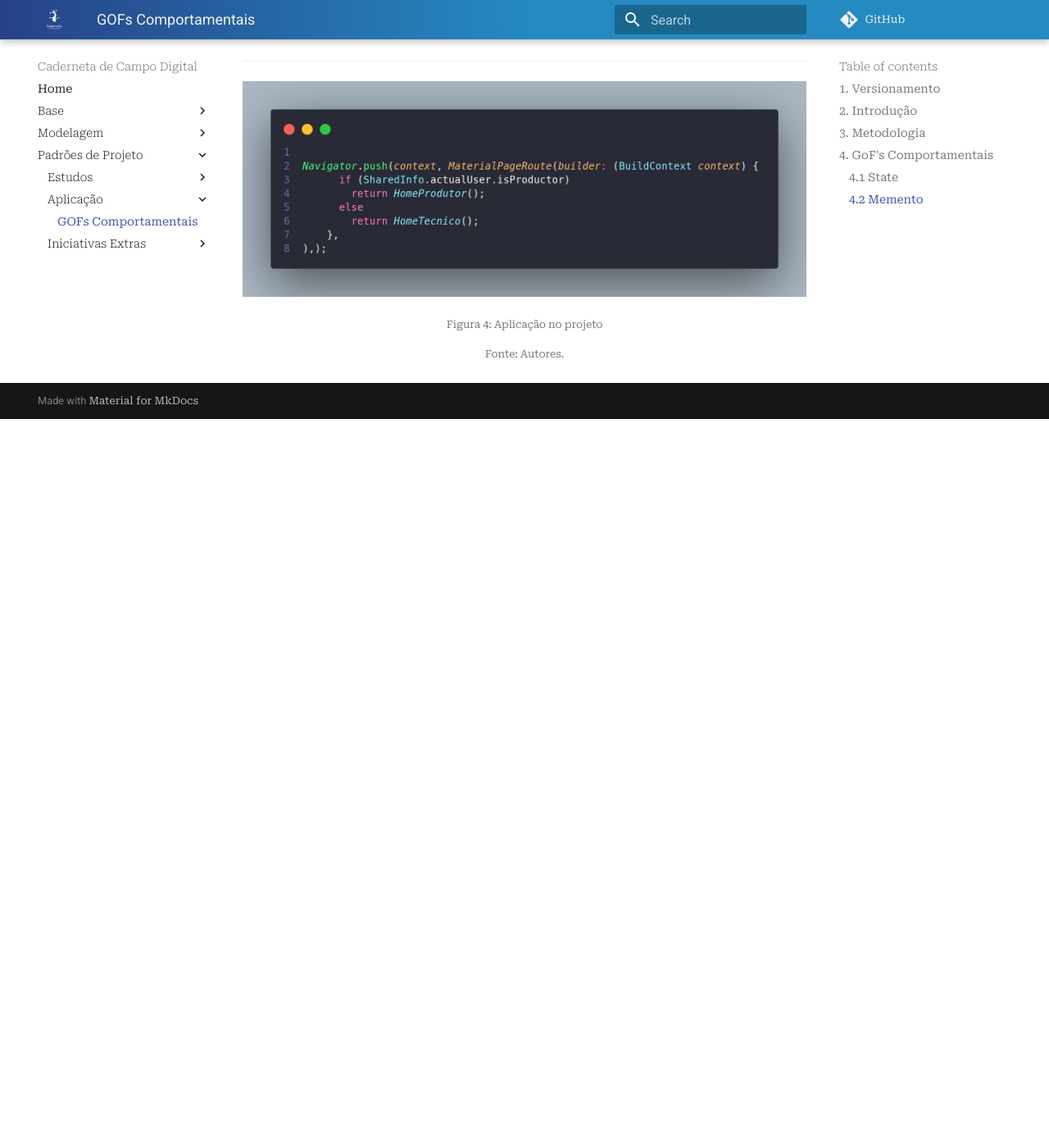
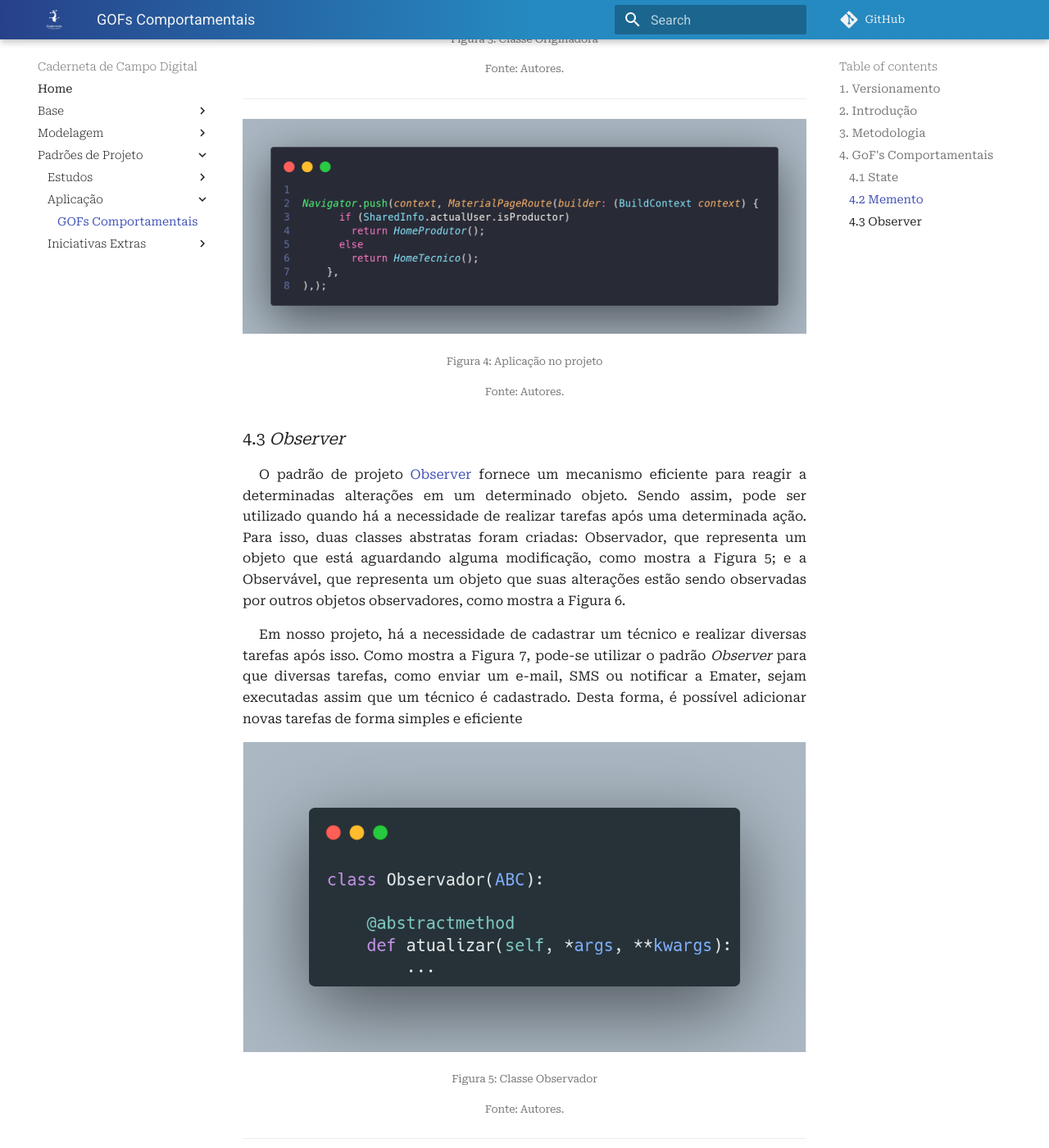
Before and after one commit to UnBArqDsw2021-2/2021.2_G4_CadernetaDeCampoDigital_docs, an MkDocs documentation site: the page built from docs/padroes_projetos/aplicacao/gofs_comportamentais.md, in a window 1280 px wide and 1400 px high, scrolled down 3481 px. Shown: the whole window at 82% size. Built offline with MkDocs 1.6.1 and Material for MkDocs 9.7.7, drawn with Linux system fonts in a browser that asks for light colours; comment, search, counter and statistics services are not loaded; before the commit the page ends 3992 px from its top, so only the background shows below that; some of the changed text lies outside the part shown.

Commit message:
#123 Adicionando aplicacao observer

```diff
--- a/docs/padroes_projetos/aplicacao/gofs_comportamentais.md
+++ b/docs/padroes_projetos/aplicacao/gofs_comportamentais.md
@@ -6,7 +6,8 @@
 | ------ | ---------- | ------------------------------------------ | ------------------------- |
 | 1.0    | 16/03/2022 | Abertura do documento                      | Brenno e Vitor Lamego     |
 | 1.1    | 16/03/2022 | Adição da aplicação State                  | Brenno                    |
-| 1.1    | 16/03/2022 | Adição da aplicação Memento                | Vitor Lamego              |
+| 1.2    | 16/03/2022 | Adição da aplicação Memento                | Vitor Lamego              |
+| 1.3    | 18/03/2022 | Adição da aplicação Observer               | Thiago                    |
 
 
 ## 2. Introdução
@@ -20,7 +21,8 @@
 ## 4. GoF's Comportamentais
 
 ### 4.1 <i>State</i>
-<p align="justify" style="text-indent: 20px"> O padrão de projeto <a href=https://unbarqdsw2021-2.github.io/2021.2_G4_CadernetaDeCampoDigital_docs/padroes_projetos/estudos/gofs_comportamentais/#42-state>State</a> apresenta a possibilidade de alterar o comportamento de um objeto tendo como base o estado atual. Ao utilizar o framework flutter é possível alterar elementos de uma página a partir da classe State. Ao criar uma página que estende a classe StatefulWidget é possível realizar alterações em estados nas páginas a partir do método setState.</p>
+
+<p align="justify" style="text-indent: 20px"> O padrão de projeto <a href="../../estudos/gofs_comportamentais/#42-state"><i>State</i></a> apresenta a possibilidade de alterar o comportamento de um objeto tendo como base o estado atual. Ao utilizar o framework flutter é possível alterar elementos de uma página a partir da classe State. Ao criar uma página que estende a classe StatefulWidget é possível realizar alterações em estados nas páginas a partir do método setState.</p>
 
 <p align="justify" style="text-indent: 20px">Em nosso projeto esse padrão está sendo utilizado para que informações presentes nas telas da aplicação sejam alteradas de acordo com a necessidade, como exemplificado abaixo na tela de login: </p>
 
@@ -32,7 +34,7 @@
 
 ### 4.2 <i>Memento</i>
 
-<p align="justify" style="text-indent: 20px">A partir do estudo conseguimos definir que o padrão de projeto <i>Memento</i> salva e restaura estados anteriores de um objeto a partir de uma pilha. Além disso foi definido a participação de duas classes dentro desse padrão de projeto, que serão comentadas posteriormente. A partir disso, foi feita uma análise no Flutter para identificar possíveis aplicações do padrão estudado.</p>
+<p align="justify" style="text-indent: 20px">A partir do estudo conseguimos definir que o padrão de projeto <a href="../../estudos/gofs_comportamentais/#410-memento"><i>Memento</i></a> salva e restaura estados anteriores de um objeto a partir de uma pilha. Além disso, foi definido a participação de duas classes dentro desse padrão de projeto, que serão comentadas posteriormente. A partir disso, foi feita uma análise no Flutter para identificar possíveis aplicações do padrão estudado.</p>
 
 <p align="justify" style="text-indent: 20px">Utilizando o Flutter, podemos perceber que a navegação a partir das interfaces do app é realizada utilzando o padrão de <i>Memento</i>. A partir de uma pilha de memória os estados das páginas vão sendo armazenados e restaurados quando for necessário.</p>
 
@@ -61,3 +63,31 @@
 <h6>Figura 4: Aplicação no projeto</h6>
 <h6>Fonte: Autores.</h6>
 </center>
+
+### 4.3 <i>Observer</i>
+
+<p align="justify" style="text-indent: 20px">O padrão de projeto <a href="../../estudos/gofs_comportamentais/#41-observer">Observer</a> fornece um mecanismo eficiente para reagir a determinadas alterações em um determinado objeto. Sendo assim, pode ser utilizado quando há a necessidade de realizar tarefas após uma determinada ação. Para isso, duas classes abstratas foram criadas: Observador, que representa um objeto que está aguardando alguma modificação, como mostra a Figura 5; e a Observável, que representa um objeto que suas alterações estão sendo observadas por outros objetos observadores, como mostra a Figura 6.</p>
+
+<p align="justify" style="text-indent: 20px">Em nosso projeto, há a necessidade de cadastrar um técnico e realizar diversas tarefas após isso. Como mostra a Figura 7, pode-se utilizar o padrão <i>Observer</i> para que diversas tarefas, como enviar um e-mail, SMS ou notificar a Emater, sejam executadas assim que um técnico é cadastrado. Desta forma, é possível adicionar novas tarefas de forma simples e eficiente</p>
+
+<center>
+<img src="../../../assets/padroes_projetos/observer_aplicacao1.png" class="zoom">
+<h6>Figura 5: Classe Observador</h6>
+<h6>Fonte: Autores.</h6>
+</center>
+
+<hr>
+
+<center>
+<img src="../../../assets/padroes_projetos/observer_aplicacao2.png" class="zoom">
+<h6>Figura 6: Classe Observável</h6>
+<h6>Fonte: Autores.</h6>
+</center>
+
+<hr>
+
+<center>
+<img src="../../../assets/padroes_projetos/observer_aplicacao3.png" class="zoom">
+<h6>Figura 7: Aplicação no projeto no cadastro de um técnico</h6>
+<h6>Fonte: Autores.</h6>
+</center>
```
Also changed, not shown: docs/assets/padroes_projetos/observer_aplicacao1.png (added), docs/assets/padroes_projetos/observer_aplicacao2.png (added), docs/assets/padroes_projetos/observer_aplicacao3.png (added).
